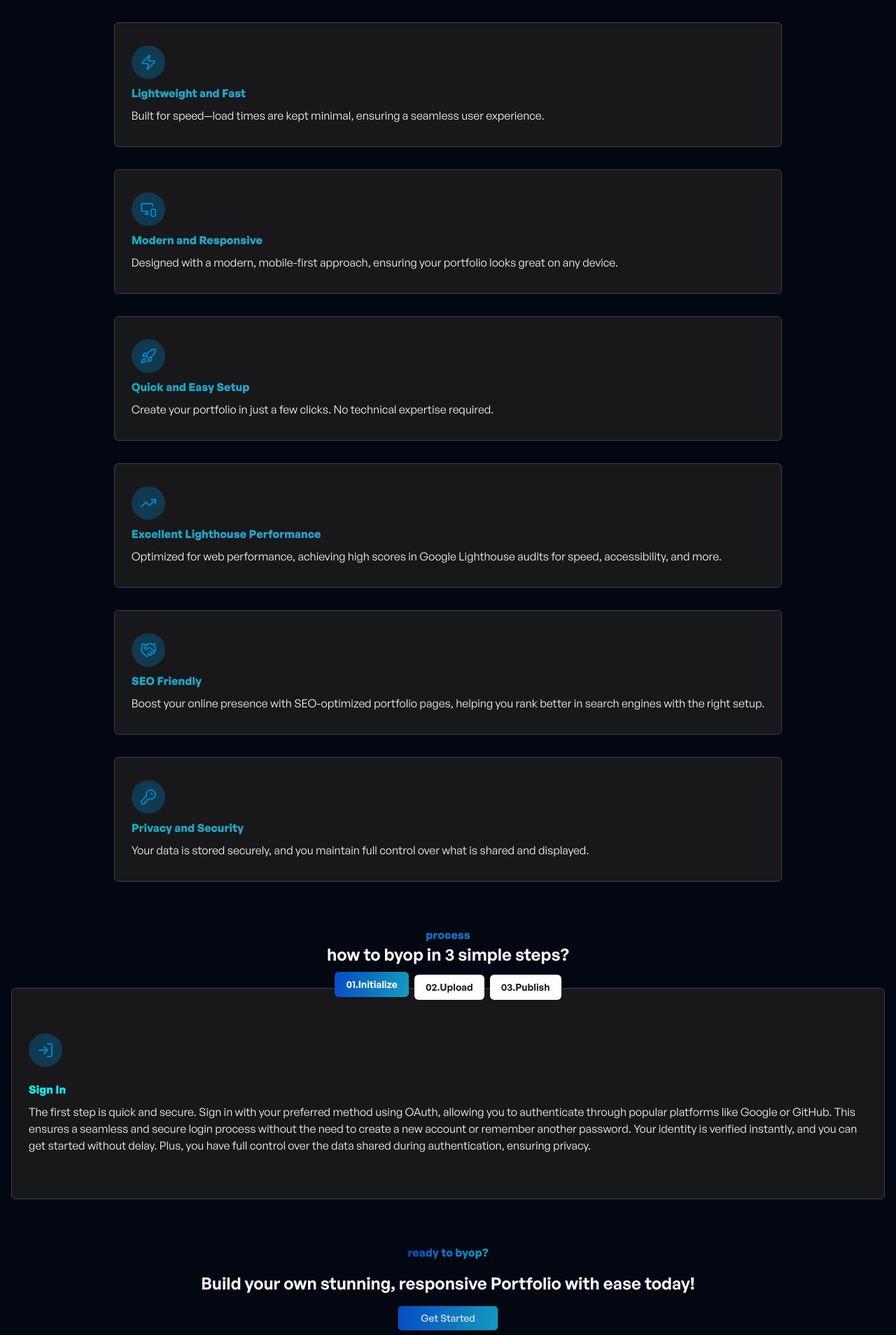
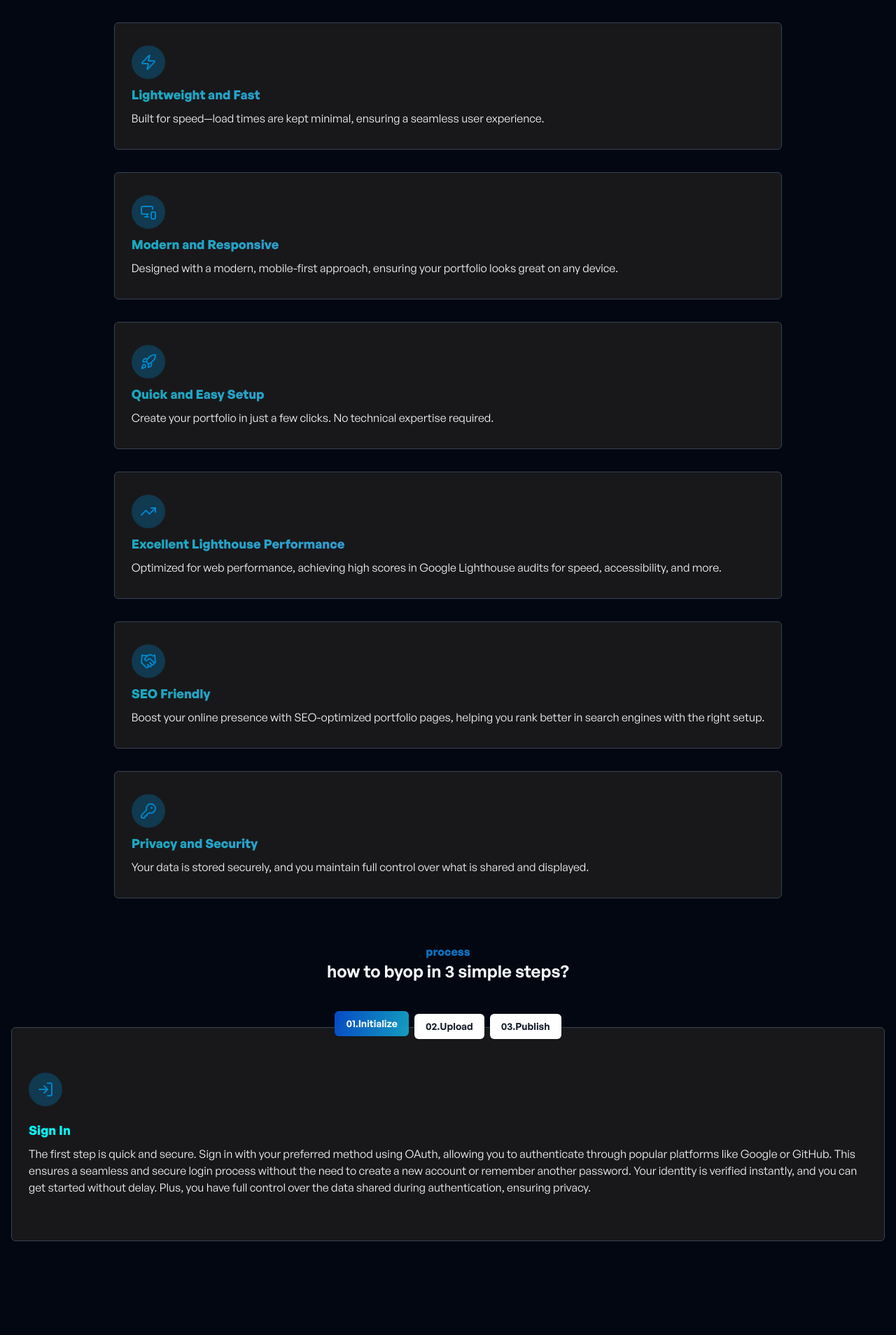
Before and after one commit to Daniel-Ezekiel/byop, a Next.js app: page / in a window 1280 px wide. Shown: the part 932-2840 px from the top of the page at 70% size. Built offline with nearby package versions, Linux system fonts and the light colour scheme.

Commit message:
feat: font size adjustments for cards

```diff
--- a/src/app/page.tsx
+++ b/src/app/page.tsx
@@ -80,7 +80,7 @@ export default function Home() {
               >
                 <ZapIcon className='text-sky-600' />
               </Button>
-              <h4 className='font-[family-name:var(--font-general-sans-bold)] bg-gradient-linear-200 bg-clip-text text-transparent'>
+              <h4 className='font-[family-name:var(--font-general-sans-bold)] bg-gradient-linear-200 bg-clip-text text-transparent text-lg'>
                 Lightweight and Fast
               </h4>
               <p>
@@ -96,7 +96,7 @@ export default function Home() {
               >
                 <MonitorSmartphoneIcon className='text-sky-600' />
               </Button>
-              <h4 className='font-[family-name:var(--font-general-sans-bold)] bg-gradient-linear-200 bg-clip-text text-transparent'>
+              <h4 className='font-[family-name:var(--font-general-sans-bold)] bg-gradient-linear-200 bg-clip-text text-transparent text-lg'>
                 Modern and Responsive
               </h4>
               <p>
@@ -112,7 +112,7 @@ export default function Home() {
               >
                 <RocketIcon className='text-sky-600' />
               </Button>
-              <h4 className='font-[family-name:var(--font-general-sans-bold)] bg-gradient-linear-200 bg-clip-text text-transparent'>
+              <h4 className='font-[family-name:var(--font-general-sans-bold)] bg-gradient-linear-200 bg-clip-text text-transparent text-lg'>
                 Quick and Easy Setup
               </h4>
               <p>
@@ -128,7 +128,7 @@ export default function Home() {
               >
                 <TrendingUpIcon className='text-sky-600' />
               </Button>
-              <h4 className='font-[family-name:var(--font-general-sans-bold)] bg-gradient-linear-200 bg-clip-text text-transparent'>
+              <h4 className='font-[family-name:var(--font-general-sans-bold)] bg-gradient-linear-200 bg-clip-text text-transparent text-lg'>
                 Excellent Lighthouse Performance
               </h4>
               <p>
@@ -144,7 +144,7 @@ export default function Home() {
               >
                 <HandshakeIcon className='text-sky-600' />
               </Button>
-              <h4 className='font-[family-name:var(--font-general-sans-bold)] bg-gradient-linear-200 bg-clip-text text-transparent'>
+              <h4 className='font-[family-name:var(--font-general-sans-bold)] bg-gradient-linear-200 bg-clip-text text-transparent text-lg'>
                 SEO Friendly
               </h4>
               <p>
@@ -160,7 +160,7 @@ export default function Home() {
               >
                 <KeyRoundIcon className='text-sky-600' />
               </Button>
-              <h4 className='font-[family-name:var(--font-general-sans-bold)] bg-gradient-linear-200 bg-clip-text text-transparent'>
+              <h4 className='font-[family-name:var(--font-general-sans-bold)] bg-gradient-linear-200 bg-clip-text text-transparent text-lg'>
                 Privacy and Security
               </h4>
               <p>
@@ -171,7 +171,7 @@ export default function Home() {
           </div>
         </section>
 
-        <section className='flex flex-col gap-8'>
+        <section className='flex flex-col gap-16'>
           <div className='text-center'>
             <h2 className='font-[family-name:var(--font-general-sans-bold)] bg-gradient-linear-300 bg-clip-text text-transparent'>
               process
@@ -226,7 +226,7 @@ export default function Home() {
               >
                 <LogInIcon className='text-sky-600' />
               </Button>
-              <h4 className='mt-3 font-[family-name:var(--font-general-sans-bold)] bg-gradient-linear-100 bg-clip-text text-transparent'>
+              <h4 className='mt-3 font-[family-name:var(--font-general-sans-bold)] bg-gradient-linear-100 bg-clip-text text-transparent text-lg'>
                 Sign In
               </h4>
               <p>
@@ -252,7 +252,7 @@ export default function Home() {
               >
                 <UploadIcon className='text-sky-600' />
               </Button>
-              <h4 className='mt-3 font-[family-name:var(--font-general-sans-bold)] bg-gradient-linear-100 bg-clip-text text-transparent'>
+              <h4 className='mt-3 font-[family-name:var(--font-general-sans-bold)] bg-gradient-linear-100 bg-clip-text text-transparent text-lg'>
                 Add your portfolio info
               </h4>
               <p>
@@ -279,7 +279,7 @@ export default function Home() {
               >
                 <Share2Icon className='text-sky-600' />
               </Button>
-              <h4 className='mt-3 font-[family-name:var(--font-general-sans-bold)] bg-gradient-linear-100 bg-clip-text text-transparent'>
+              <h4 className='mt-3 font-[family-name:var(--font-general-sans-bold)] bg-gradient-linear-100 bg-clip-text text-transparent text-lg'>
                 Generate and Share
               </h4>
               <p>
@@ -296,7 +296,7 @@ export default function Home() {
         </section>
 
         <section>
-          <div className='text-center flex flex-col justify-center items-center gap-4'>
+          <div className='text-center flex flex-col justify-center items-center gap-4 py-28'>
             <h2 className='font-[family-name:var(--font-general-sans-bold)] bg-gradient-linear-300 bg-clip-text text-transparent'>
               ready to byop?
             </h2>
```
